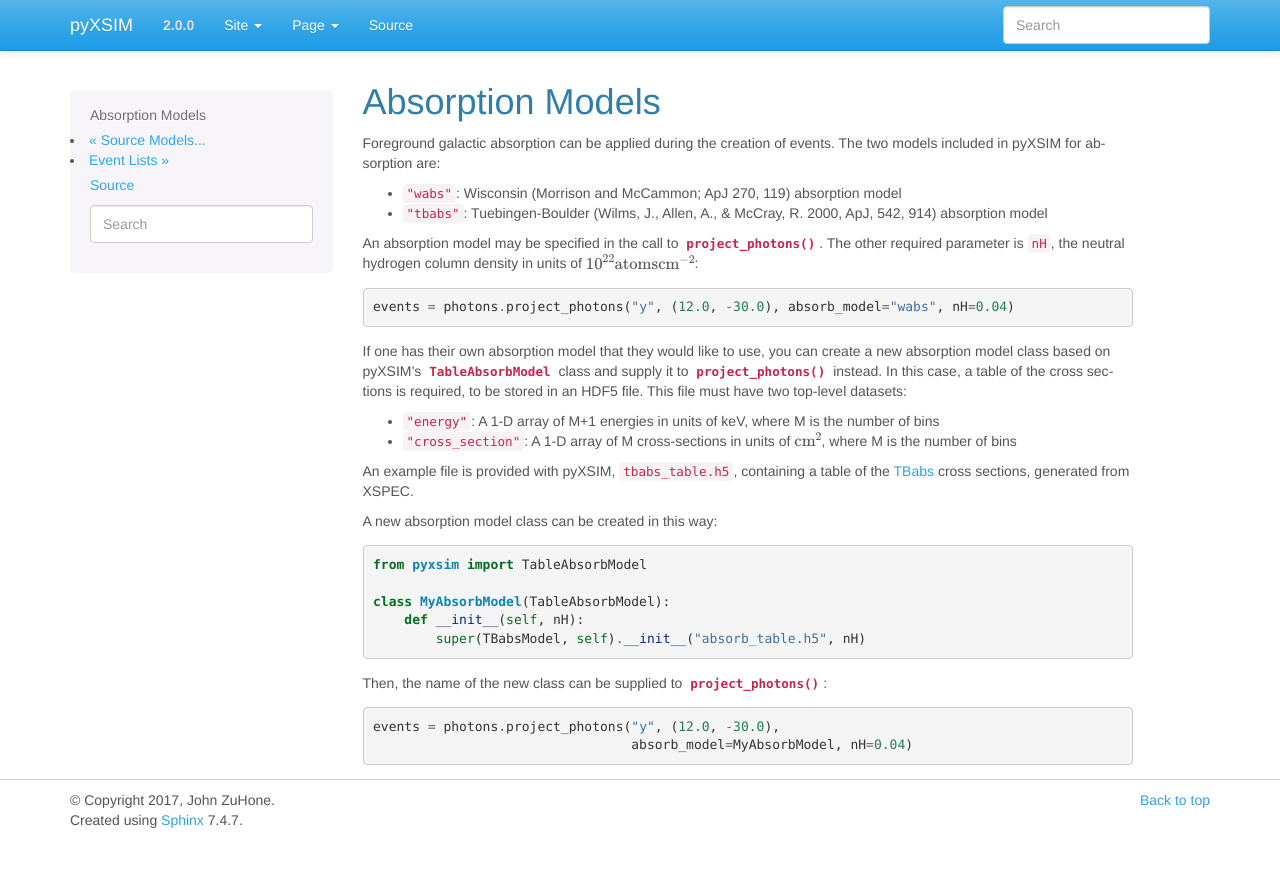
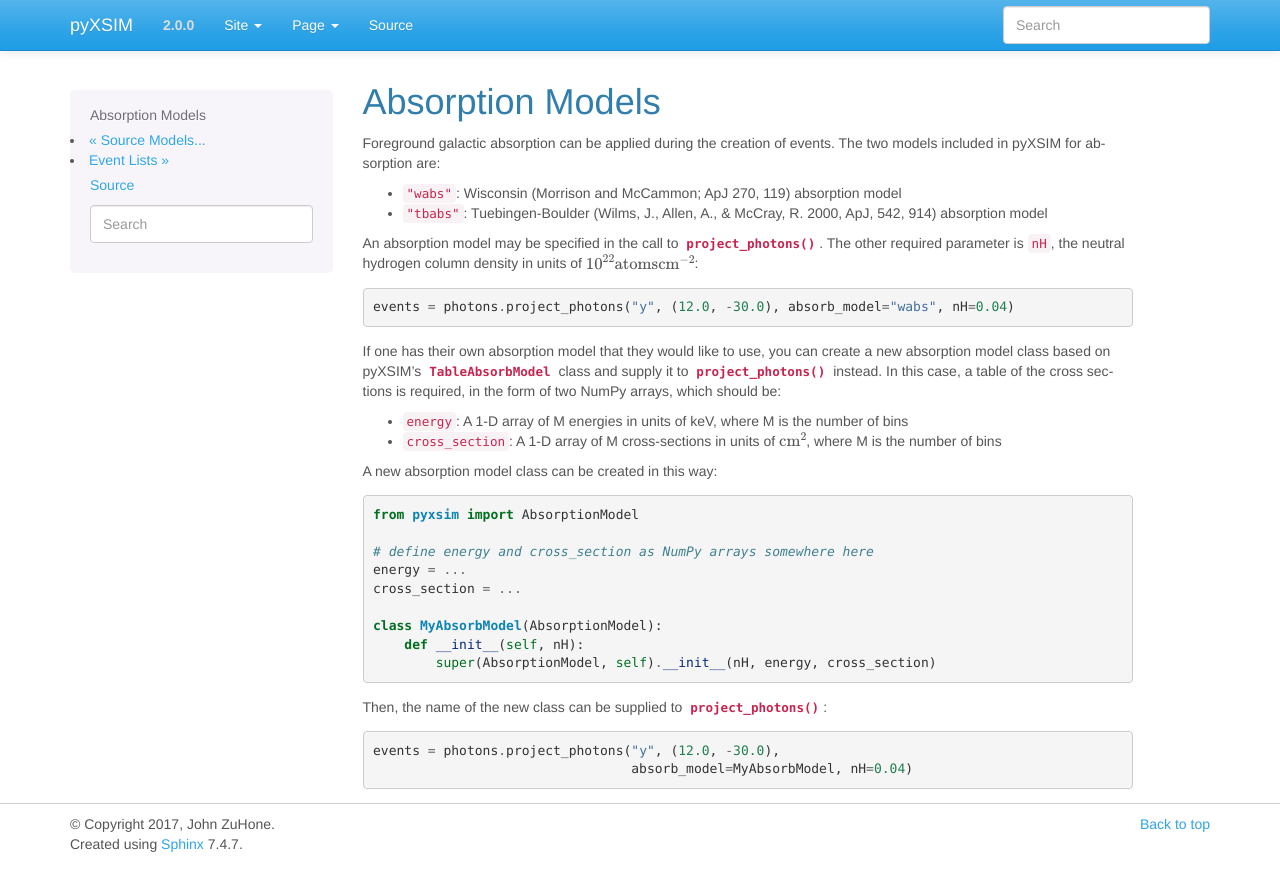
Before and after one commit to jzuhone/pyxsim, a Sphinx documentation site: the page built from doc/source/absorb_models.rst, in a window 1280 px wide. Shown: the top 891 px of the page. Built offline with Sphinx 7.4.7, drawn with Linux system fonts in a browser that asks for light colours.

Commit message:
tbabs is also going into SOXS. remove response files we don't need

```diff
--- a/doc/source/absorb_models.rst
+++ b/doc/source/absorb_models.rst
@@ -21,26 +21,26 @@ An absorption model may be specified in the call to
 If one has their own absorption model that they would like to use, you can create a new
 absorption model class based on pyXSIM's :class:`~pyxsim.spectral_models.TableAbsorbModel`
 class and supply it to :meth:`~pyxsim.photon_list.PhotonList.project_photons` instead.
-In this case, a table of the cross sections is required, to be stored in an HDF5 file.
-This file must have two top-level datasets:
+In this case, a table of the cross sections is required, in the form of two NumPy arrays,
+which should be:
 
-* ``"energy"``: A 1-D array of M+1 energies in units of keV, where M is the number of bins
-* ``"cross_section"``: A 1-D array of M cross-sections in units of :math:`\rm{cm}^2`, where M
+* ``energy``: A 1-D array of M energies in units of keV, where M is the number of bins
+* ``cross_section``: A 1-D array of M cross-sections in units of :math:`\rm{cm}^2`, where M
   is the number of bins
-
-An example file is provided with pyXSIM, ``tbabs_table.h5``, containing a table of the
-`TBabs <http://pulsar.sternwarte.uni-erlangen.de/wilms/research/tbabs/>`_ cross sections,
-generated from XSPEC.
 
 A new absorption model class can be created in this way:
 
 .. code-block:: python
 
-    from pyxsim import TableAbsorbModel
+    from pyxsim import AbsorptionModel
 
-    class MyAbsorbModel(TableAbsorbModel):
+    # define energy and cross_section as NumPy arrays somewhere here
+    energy = ...
+    cross_section = ...
+
+    class MyAbsorbModel(AbsorptionModel):
         def __init__(self, nH):
-            super(TBabsModel, self).__init__("absorb_table.h5", nH)
+            super(AbsorptionModel, self).__init__(nH, energy, cross_section)
 
 Then, the name of the new class can be supplied to
 :meth:`~pyxsim.photon_list.PhotonList.project_photons`:
--- a/doc/source/api/spectral_models.rst
+++ b/doc/source/api/spectral_models.rst
@@ -4,4 +4,4 @@ Spectral Models API
 .. automodule:: pyxsim.spectral_models
     :members:
     :undoc-members:
-    :exclude-members: AbsorptionModel, ThermalSpectralModel, get_spectrum, prepare_spectrum
+    :exclude-members: ThermalSpectralModel, get_spectrum, prepare_spectrum
--- a/pyxsim/__init__.py
+++ b/pyxsim/__init__.py
@@ -28,7 +28,7 @@ from pyxsim.source_models import \
 
 from pyxsim.spectral_models import \
     TableApecModel, \
-    TableAbsorbModel, \
+    AbsorptionModel, \
     TBabsModel, WabsModel
 
 from pyxsim.utils import \
```
Also changed, not shown: 6 other files.
